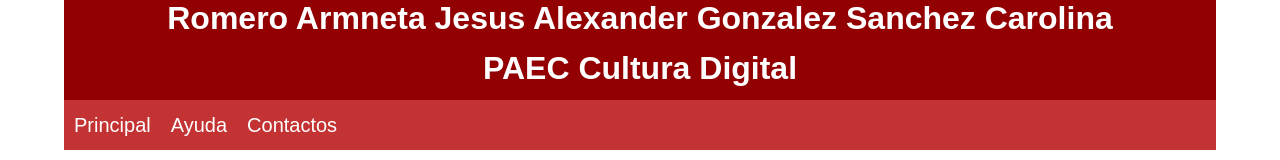
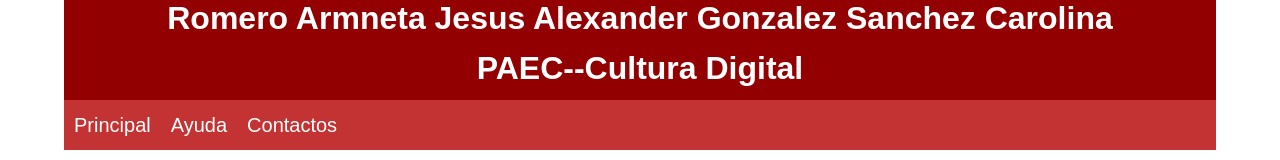
Before and after one commit to Sanchezromero900/2romeritos815, a plain HTML site: page index.html in a window 1280 px wide. Shown: the top 160 px of the page. Drawn offline with Linux system fonts and the light colour scheme.

Commit message:
Update index.html

```diff
--- a/index.html
+++ b/index.html
@@ -9,7 +9,7 @@
       <div id="container">
           <header>
            <h1> Romero Armneta Jesus Alexander Gonzalez Sanchez Carolina</h1>
-           <h1>PAEC Cultura Digital</h1>
+           <h1>PAEC--Cultura Digital</h1>
 
           </header>
            <nav>
```
